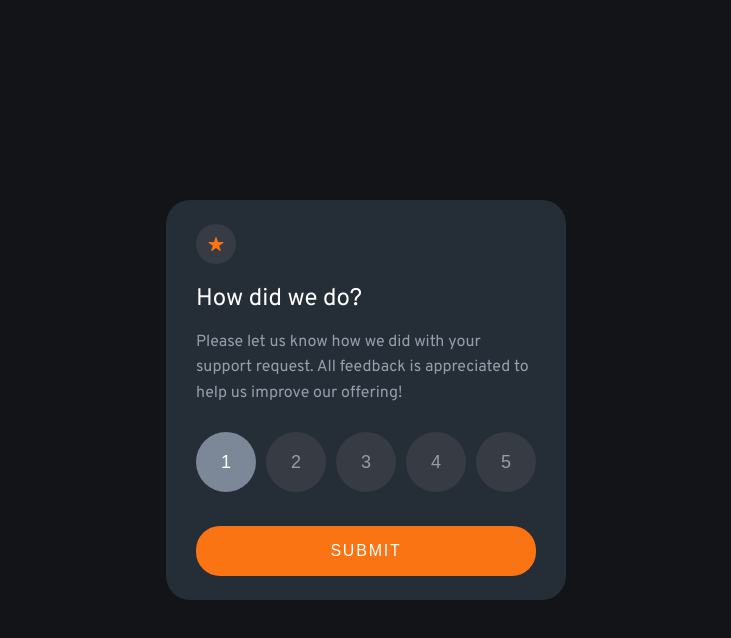
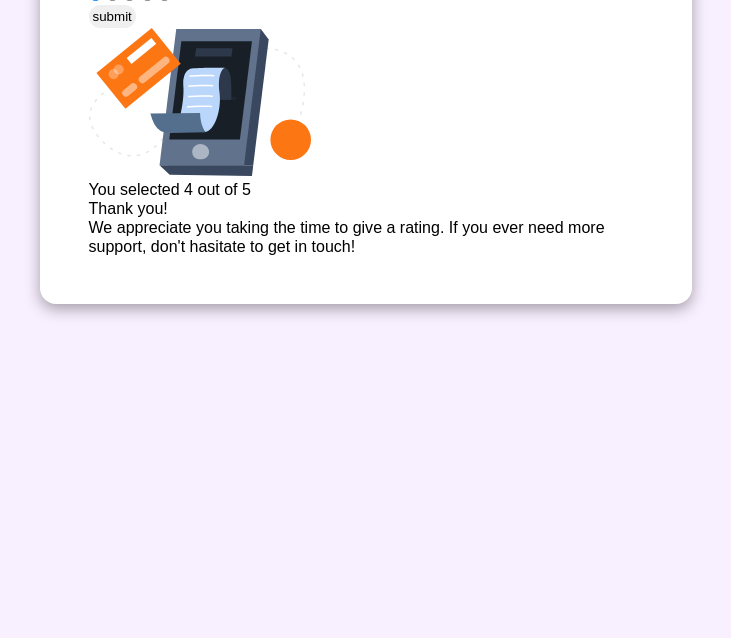
Before and after one commit to itserffan/Interacting-rating-component, a plain HTML site: page index.html in a window 1280 px wide. Shown: the whole page, without its empty margins (274-1005 px from the left). Drawn offline with nearby package versions, Linux system fonts and the light colour scheme.

Commit message:
Update style.css

```diff
--- a/style.css
+++ b/style.css
@@ -5,143 +5,143 @@
 }
 
 html {
-  font-size: 62.5%;
+  font-size: 62.6%;
 }
 
 body {
-  font-family: "Overpass";
-  background-color: hsl(216, 12%, 8%);
+  font-size: 1.6rem;
+  font-family: "Work Sans", sans-serif;
+  background-color: hsl(275, 100%, 97%);
+}
+
+.margin-bottom {
+  margin-bottom: 2rem;
+}
+
+.background-purple {
+  height: 30vh;
+  background: url("./assets/images/background-pattern-desktop.svg");
+  background-size: cover;
+}
+
+.outer-container {
+  margin: 0 4.8rem;
 }
 
 .container {
-  margin: 0 4.8rem;
+  max-width: 65rem;
+  margin: -18rem auto;
+  background-color: #fff;
+  padding: 4.8rem;
+  border-radius: 1.6rem;
+  display: flex;
+  flex-direction: column;
+  gap: 2rem;
+  margin-bottom: 1.8rem;
+  box-shadow: rgba(0, 0, 0, 0.35) 0px 5px 15px;
 }
 
-.rating-component {
-  max-width: 40rem;
-  height: 40rem;
-  padding: 2.4rem;
-  background-color: hsl(213, 19%, 18%);
-  margin: 20rem auto;
-  padding: 3rem;
-  border-radius: 2.4rem;
-}
-
-.flex {
+.title-accordin {
   display: flex;
-  flex-direction: column;
-  gap: 1.6rem;
-}
-
-.justify-align-center {
-  justify-content: center;
   align-items: center;
-}
-
-.icon-star {
-  fill: hsl(25, 97%, 53%);
-  width: 1.6rem;
-  height: 1.6rem;
-  background-color: hsl(219, 11%, 24%);
-  padding: 1.2rem;
-  border-radius: 10rem;
+  gap: 2rem;
+  margin-bottom: 1.6rem;
 }
 
 h1 {
-  color: hsl(0, 0%, 100%);
-  font-size: 2.4rem;
-  font-weight: 400;
-}
-
-p {
-  color: hsl(217, 12%, 63%);
-  font-size: 1.6rem;
-  line-height: 1.6;
+  font-size: 5.2rem;
 }
 
 .btn {
+  display: inline-block;
   border: none;
-  border-radius: 2.4rem;
-  padding: 1.6rem;
-  font-size: 1.6rem;
+  border-radius: 9999px;
   cursor: pointer;
+  padding: 0.4rem;
+  display: flex;
+  align-items: center;
+  justify-content: center;
 }
 
-.rate {
-  border: none;
-  border-radius: 9999px;
-  display: inline-flex;
-  justify-content: center;
+.btn-close {
+  background-color: hsl(292, 42%, 14%);
+  transition: all 0.3;
+}
+.btn-close:hover {
+  background-color: hsl(288, 5%, 21%);
+}
+
+.btn-open {
+  background-color: hsl(293, 49%, 55%);
+  transition: all 0.3;
+}
+
+.btn-open:hover {
+  background-color: hsl(293, 56%, 65%);
+}
+
+.icon-open,
+.icon-close {
+  color: #fff;
+  font-size: 2rem;
+  transition: all 0.6s;
+}
+
+.icon-close {
+  transform: rotate(45deg);
+}
+
+.icon-open {
+  transform: rotate(0deg);
+}
+
+.accordion-part {
+  border-bottom: 1px solid rgb(110, 110, 110, 0.2);
+  padding-bottom: 1.6rem;
+}
+
+.question-and-button {
+  display: flex;
+  justify-content: space-between;
   align-items: center;
-  background-color: hsl(219, 11%, 24%);
-  color: hsl(217, 12%, 63%);
-  width: 6rem;
-  height: 6rem;
-  appearance: none;
+  margin-bottom: 1rem;
+  gap: 3.2rem;
+}
+
+.question {
+  font-size: 1.8rem;
+  font-weight: 600;
+  line-height: 1.4;
   cursor: pointer;
-  counter-increment: count 1;
   transition: all 0.3s;
 }
 
-.rate::before {
-  content: counter(count, decimal);
-  font-size: 1.8rem;
+.question:hover {
+  color: hsl(294, 61%, 36%);
 }
 
-.rate:hover {
-  background-color: hsl(25, 97%, 53%);
-  color: hsl(0, 0%, 100%);
+.question:active {
+  color: hsl(144, 61%, 36%);
 }
 
-.rate:checked {
-  background-color: hsl(216, 12%, 54%);
-  color: hsl(0, 0%, 100%);
+.question-selected {
+  color: hsl(294, 61%, 36%);
 }
 
-.rate-holder {
-  margin-bottom: 10px;
-  display: flex;
-  justify-content: space-between;
-  align-items: center;
-  margin-top: 10px;
+.answer {
+  line-height: 1.6;
+  color: #737373;
+  transition-property: height;
+  transition: 0.6s;
+  max-height: 50rem;
 }
 
-.btn-submit {
-  font-size: 1.6rem;
-  text-transform: uppercase;
-  letter-spacing: 1.8px;
-  background-color: hsl(25, 97%, 53%);
-  color: hsl(0, 0%, 100%);
-  margin-top: 0.8rem;
-  /* margin-bottom: 2rem; */
-  transition: all 0.3s;
+.hide-answer {
+  max-height: 0;
+  visibility: hidden;
+  overflow: hidden;
 }
 
-.btn-submit:hover {
-  background-color: hsl(0, 0%, 100%);
-  color: hsl(25, 97%, 53%);
+.position-relative {
+  position: relative;
 }
-
-.hidden {
-  display: none;
-}
-
-/* Thank you part */
-
-.selected-rating {
-  color: hsl(25, 97%, 53%);
-  background-color: hsl(219, 11%, 24%);
-  padding-bottom: 0.2rem;
-  padding-top: 0.4rem;
-  text-align: center;
-  width: 55%;
-  border-radius: 3rem;
-  font-size: 1.4em;
-}
-.thankyou-header {
-  font-size: 2.4rem;
-  color: hsl(0, 0%, 100%);
-}
-.thankyou-text {
-  text-align: center;
-}
```
